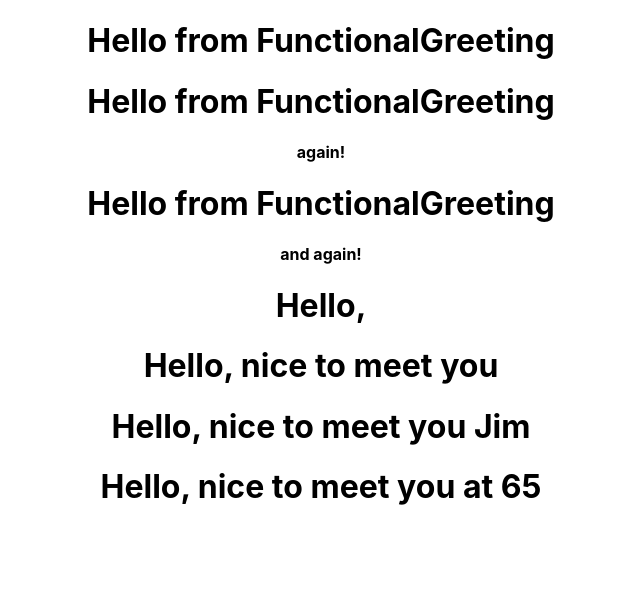
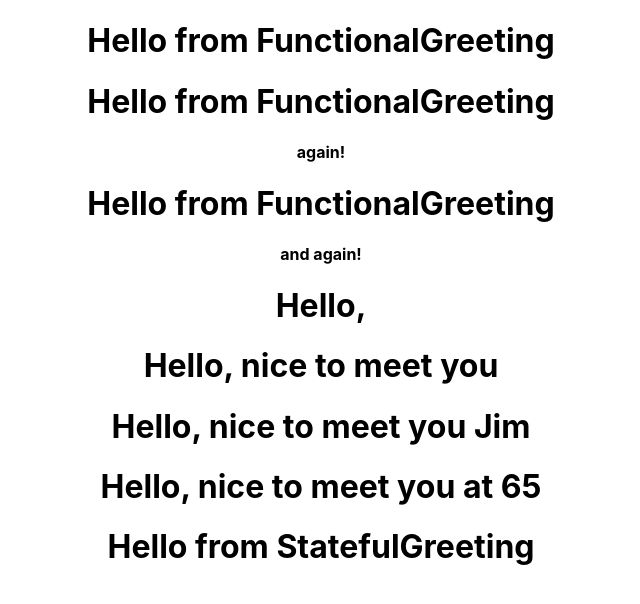
Before and after one commit to mohammad-tahmasebi-ci/react, a React (Create React App) app in the folder my-app/: page / in a window 1280 px wide. Shown: the top 604 px of the page, without its empty margins (319-959 px from the left). Built offline with nearby package versions, Linux system fonts and the light colour scheme.

Commit message:
Add required modules to start react

```diff
--- a/my-app/src/App.js
+++ b/my-app/src/App.js
@@ -2,6 +2,7 @@ import logo from './logo.svg';
 import './App.css';
 import FunctionalGreeting from './components/FunctionalGreeting';
 import FunctionalGreetingWithProps from './components/FunctionalGreetingWithProps';
+import StatefulGreeting from './components/StatefulGreeting';
 
 function App() {
   return (
@@ -13,6 +14,7 @@ function App() {
       <FunctionalGreetingWithProps greeting="nice to meet you" />
       <FunctionalGreetingWithProps greeting="nice to meet you " name="Jim" />
       <FunctionalGreetingWithProps greeting="nice to meet you at " age="65" />
+      <StatefulGreeting />
     </div>
   );
 }
--- /dev/null
+++ b/my-app/src/components/StatefulGreeting.js
@@ -0,0 +1,9 @@
+import React from "react";
+
+class StatefulGreeting  extends React.Component{
+    render() {
+        return <h1>Hello from StatefulGreeting</h1>
+    }
+}
+
+export default StatefulGreeting;
```
